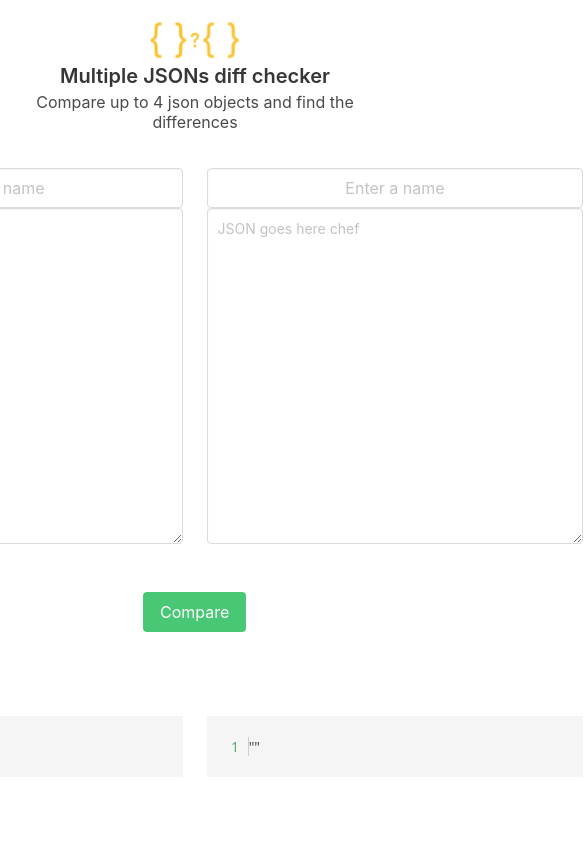
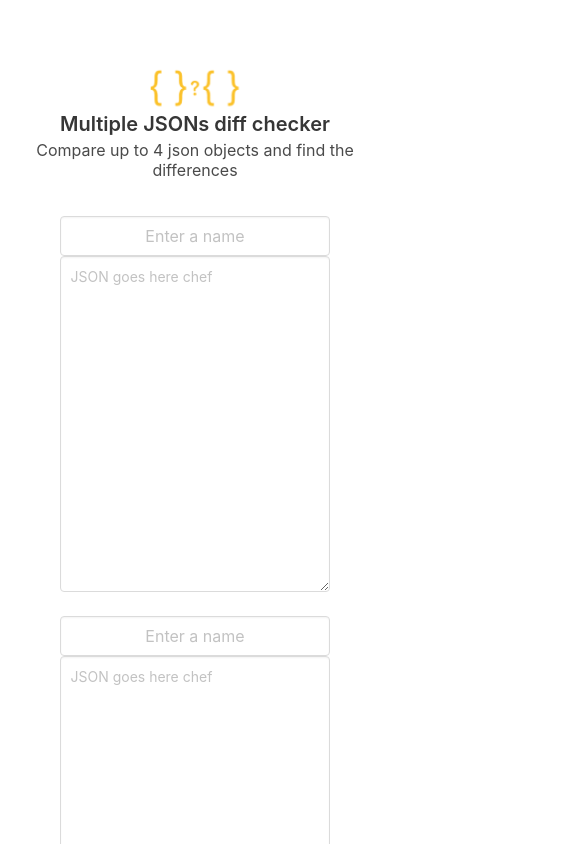
Before and after one commit to hilalmustofa/jsoncompare, a React (Create React App) app: page / in a window 390 px wide. Shown: the top 844 px of the page, 585 px wide, since content can reach past the window. Built offline with nearby package versions, Linux system fonts and the light colour scheme.

Commit message:
Fixing responsiveness

```diff
--- a/src/App.js
+++ b/src/App.js
@@ -302,14 +302,14 @@ function App() {
   dasar = dasar.replace(/^(.*)$/gm, (p1) => `<span class="line-number">${lineNumber++} </span>${p1}`);
 
   return (
-    <div>
-      <div className="container">
+    <section class="section is-mobile">
+      <div class="container is-mobile">
         <div style={{ display: "flex", justifyContent: "center", marginTop: "20px", marginBottom: "5px" }}>
           <img src={require("./assets/comparejson.png")} style={{ height: "40px" }} className="animate__animated animate__bounceInDown animate__delay-1s" alt="logo" />
         </div>
         <h1 class="title is-5 has-text-centered animate__animated animate__fadeInDown animate__slow">Multiple JSONs diff checker</h1>
         <h2 class="subtitle is-6 has-text-centered animate__animated animate__fadeInUp animate__slow">Compare up to 4 json objects and find the differences</h2>
-        <div className="columns is-centered animate__animated animate__fadeIn animate__slow">
+        <div className="columns is-centered is-multiline animate__animated animate__fadeIn animate__slow">
           <div className="column">
             <input className="input has-text-centered" type="text" value={baseName} onChange={e => setBaseName(e.target.value)} placeholder="Enter a name" />
             <textarea className="textarea" value={baseValue} onChange={e => setBaseValue(e.target.value)} placeholder="JSON goes here chef" rows="15" resize="both" style={{ fontSize: "14px" }} />
@@ -318,13 +318,13 @@ function App() {
             <input className="input has-text-centered" type="text" value={firstName} onChange={e => setFirstName(e.target.value)} placeholder="Enter a name" />
             <textarea className="textarea" value={firstValue} onChange={e => setFirstValue(e.target.value)} placeholder="JSON goes here chef" rows="15" resize="both" style={{ fontSize: "14px" }} />
           </div>
-  { firstValue === "" ? null : (
+          {firstValue === "" ? null : (
             <div className="column animate__animated animate__zoomIn animate__faster">
               <input className="input has-text-centered" type="text" value={secondName} onChange={e => setSecondName(e.target.value)} placeholder="Enter a name" />
               <textarea className="textarea" value={secondValue} onChange={e => setSecondValue(e.target.value)} placeholder="JSON goes here chef" rows="15" resize="both" style={{ fontSize: "14px" }} />
             </div>
           )}
-{ secondValue === "" ? null : (
+          {secondValue === "" ? null : (
             <div className="column animate__animated animate__zoomIn animate__faster">
               <input className="input has-text-centered" type="text" value={thirdName} onChange={e => setThirdName(e.target.value)} placeholder="Enter a name" />
               <textarea className="textarea" value={thirdValue} onChange={e => setThirdValue(e.target.value)} placeholder="JSON goes here chef" rows="15" resize="both" style={{ fontSize: "14px" }} />
@@ -340,25 +340,25 @@ function App() {
             <p>awokwok <img src={require("./assets/run.png")} style={{ height: "20px" }} alt="running" /></p>
           </div>
         </div>
-        <div className="columns is-centered">
+        <div className="columns is-centered is-multiline">
           <div className="column">
             <h3 className="title is-5 has-text-centered">{baseName}</h3>
           </div>
           <div className="column">
             <h3 className="title is-5 has-text-centered">{firstName}</h3>
           </div>
-          { firstValue === "" ? null : (
+          {firstValue === "" ? null : (
             <div className="column">
               <h3 className="title is-5 has-text-centered">{secondName}</h3>
             </div>
           )}
-          { secondValue === "" ? null : (
+          {secondValue === "" ? null : (
             <div className="column">
               <h3 className="title is-5 has-text-centered">{thirdName}</h3>
             </div>
           )}
         </div>
-        <div className="columns is-centered">
+        <div className="columns is-centered is-multiline">
           <div ref={columnRef} className="column">
             {baseError && <p className="has-text-info-dark has-text-centered animate__animated animate__flash animate__repeat-2 animate__slow">{baseError}</p>}
             {!baseError && <pre className="animate__animated animate__fadeIn animate__slow" dangerouslySetInnerHTML={{ __html: dasar }} />}
@@ -367,13 +367,13 @@ function App() {
             {firstError && <p className="has-text-info-dark has-text-centered animate__animated animate__flash animate__repeat-2 animate__slow">{firstError}</p>}
             {!firstError && <pre className="animate__animated animate__fadeIn animate__slow" dangerouslySetInnerHTML={{ __html: highlightedJson }} />}
           </div>
-          { firstValue === "" ? null : (
+          {firstValue === "" ? null : (
             <div className="column animate__animated animate__zoomIn animate__faster" >
               {secondError && <p className="has-text-info-dark has-text-centered animate__animated animate__flash animate__repeat-2 animate__slow">{secondError}</p>}
               {!secondError && <pre className="animate__animated animate__fadeIn animate__slow" dangerouslySetInnerHTML={{ __html: highlightedJson2 }} />}
             </div>
           )}
-          { secondValue === "" ? null : (
+          {secondValue === "" ? null : (
             <div className="column animate__animated animate__zoomIn animate__faster">
               {thirdError && <p className="has-text-info-dark has-text-centered animate__animated animate__flash animate__repeat-2 animate__slow">{thirdError}</p>}
               {!thirdError && <pre className="animate__animated animate__fadeIn animate__slow" dangerouslySetInnerHTML={{ __html: highlightedJson3 }} />}
@@ -386,7 +386,7 @@ function App() {
           QA Tool created by <a href="https://github.com/hilalmustofa">mzhll</a> @2023
         </p>
       </div>
-    </div>
+    </section>
   );
 }
 
```
Also changed, not shown: src/bulma.css. Lines whose indentation alone changed are shown as unchanged.
